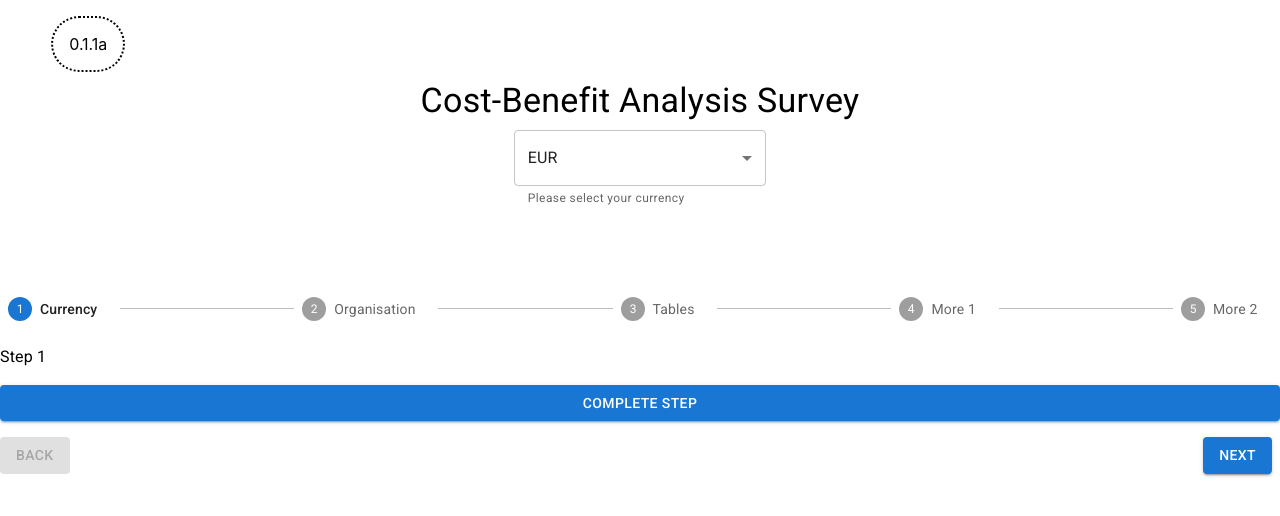
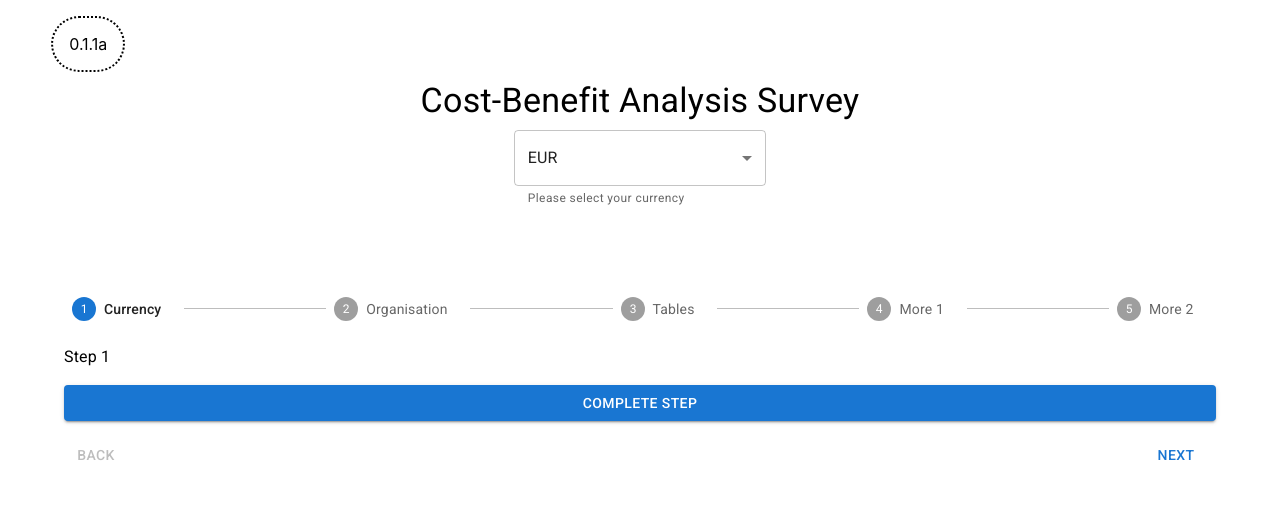
Before and after one commit to dfxe/c-b-analysis-expert, a Next.js app in the folder c-b-analysis-expert/: page / in a window 1280 px wide. Shown: the top 516 px of the page. Built offline with nearby package versions, Linux system fonts and the light colour scheme.

Commit message:
Add ts-ignores to the project

```diff
--- a/c-b-analysis-expert/components/survey/SubmitEntry.tsx
+++ b/c-b-analysis-expert/components/survey/SubmitEntry.tsx
@@ -47,10 +47,13 @@ export default function SubmitEntry({
     //TODO works in full screen mode perfectly,
     //ELSE: need to take into account box margins.w + container.w
     if (nextStep === 0) {
+      //@ts-ignore
       stepsContainerRef.current.scrollTo(0, 0);
     } else {
+      //@ts-ignore
       stepsContainerRef.current.scrollTo({
         left:
+          //@ts-ignore
           stepsContainerRef.current.children[nextStep].getBoundingClientRect()
             .right / 2,
         top: 0,
@@ -95,7 +98,13 @@ export default function SubmitEntry({
   }, [activeStep]);
 
   return (
-    <Box sx={{ width: "100%", mb: "10vh", mt: "10vh" }}>
+    <Box
+      sx={{
+        width: "100%",
+        mb: "10vh",
+        mt: "10vh",
+      }}
+    >
       <Stepper
         ref={stepsContainerRef}
         nonLinear
@@ -148,7 +157,6 @@ export default function SubmitEntry({
               <Box sx={{ display: "flex", flexDirection: "row", pt: 2 }}>
                 <Button
                   color="inherit"
-                  variant="contained"
                   disabled={activeStep === 0}
                   onClick={handleBack}
                   sx={{ mr: 1 }}
@@ -156,7 +164,7 @@ export default function SubmitEntry({
                   Back
                 </Button>
                 <Box sx={{ flex: "1 1 auto" }} />
-                <Button variant="contained" onClick={handleNext} sx={{ mr: 1 }}>
+                <Button onClick={handleNext} sx={{ mr: 1 }}>
                   Next
                 </Button>
               </Box>
--- a/c-b-analysis-expert/next.config.js
+++ b/c-b-analysis-expert/next.config.js
@@ -3,7 +3,7 @@ const nextConfig = {
   reactStrictMode: true,
   swcMinify: true,
   i18n: {
-    locales: ["en-US", "en-GB "],
+    locales: ["en-GB", "en-US"],
     defaultLocale: "en-GB",
   },
 };
--- a/c-b-analysis-expert/pages/index.tsx
+++ b/c-b-analysis-expert/pages/index.tsx
@@ -6,7 +6,7 @@ import ProgressProvider from "../components/contexts/ProgressProvider";
 import packageJson from "../package.json";
 const Home: NextPage = () => {
   return (
-    <div>
+    <div style={{ marginLeft: "5vw", marginRight: "5vw" }}>
       <Head>
         <title>C-B Analysis Survey</title>
         <meta name="description" content="Generated by create next app" />
```
Also changed, not shown: c-b-analysis-expert/fault-db.csv (added), 1 other file (tests, documents, lock files or other folders).
